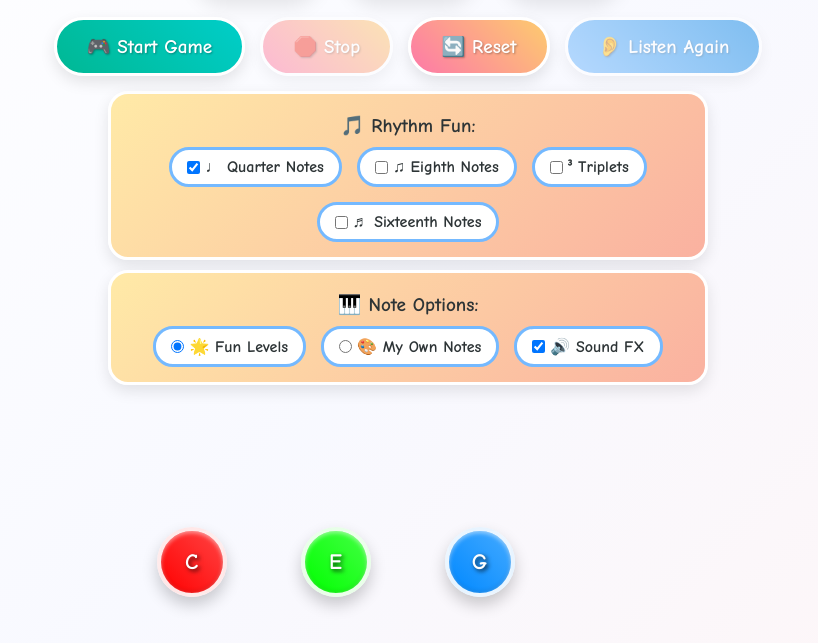
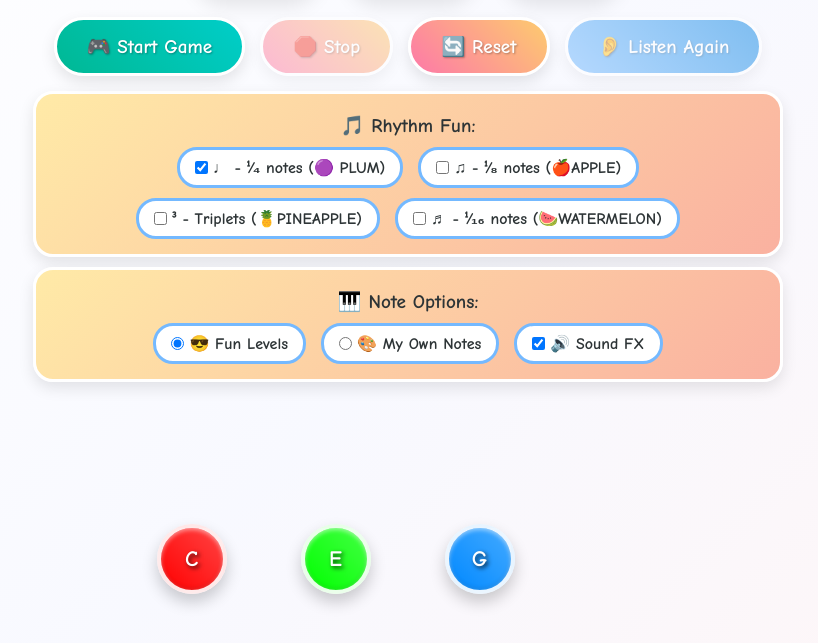
Before and after one commit to jiffykit/copycat, a plain HTML site: page index.html in a window 1280 px wide. Shown: the part 157-800 px from the top of the page, without its empty margins (232-1050 px from the left). Drawn offline with Linux system fonts and the light colour scheme.

Commit message:
Add files via upload

```diff
--- a/index.html
+++ b/index.html
@@ -26,16 +26,18 @@
             <div class="rhythm-controls">
                 <h4>🎵 Rhythm Fun:</h4>
                 <div class="rhythm-toggles">
-                    <label><input type="checkbox" id="rhythmQuarter" checked> ♩ Quarter Notes</label>
-                    <label><input type="checkbox" id="rhythmEighth"> ♫ Eighth Notes</label>
-                    <label><input type="checkbox" id="rhythmTriplet"> ³ Triplets</label>
-                    <label><input type="checkbox" id="rhythmSixteenth"> ♬ Sixteenth Notes</label>
+                    <label><input type="checkbox" id="rhythmQuarter" checked> ♩ - ¹⁄₄ notes (🟣 PLUM) </label>
+                    <label><input type="checkbox" id="rhythmEighth"> ♫ - ¹⁄₈ notes (🍎APPLE) </label>
+                </div>
+                <div class="rhythm-toggles" style="margin-top: 10px;">
+                    <label><input type="checkbox" id="rhythmTriplet"> ³ - Triplets (🍍PINEAPPLE) </label>
+                    <label><input type="checkbox" id="rhythmSixteenth"> ♬ - ¹⁄₁₆ notes (🍉WATERMELON) </label>
                 </div>
             </div>
             <div class="scale-controls">
                 <h4>🎹 Note Options:</h4>
                 <div class="scale-options">
-                    <label><input type="radio" name="scaleType" value="progressive" checked> 🌟 Fun Levels</label>
+                    <label><input type="radio" name="scaleType" value="progressive" checked> 😎 Fun Levels</label>
                     <label><input type="radio" name="scaleType" value="custom"> 🎨 My Own Notes</label>
                     <label><input type="checkbox" id="muteCheeringSound" checked> 🔊 Sound FX</label>
                 </div>
--- a/style.css
+++ b/style.css
@@ -98,7 +98,7 @@ body {
     border-radius: 20px;
     border: 3px solid white;
     box-shadow: 0 6px 15px rgba(0, 0, 0, 0.1);
-    max-width: 600px;
+    max-width: 750px;
     margin-left: auto;
     margin-right: auto;
 }
```
